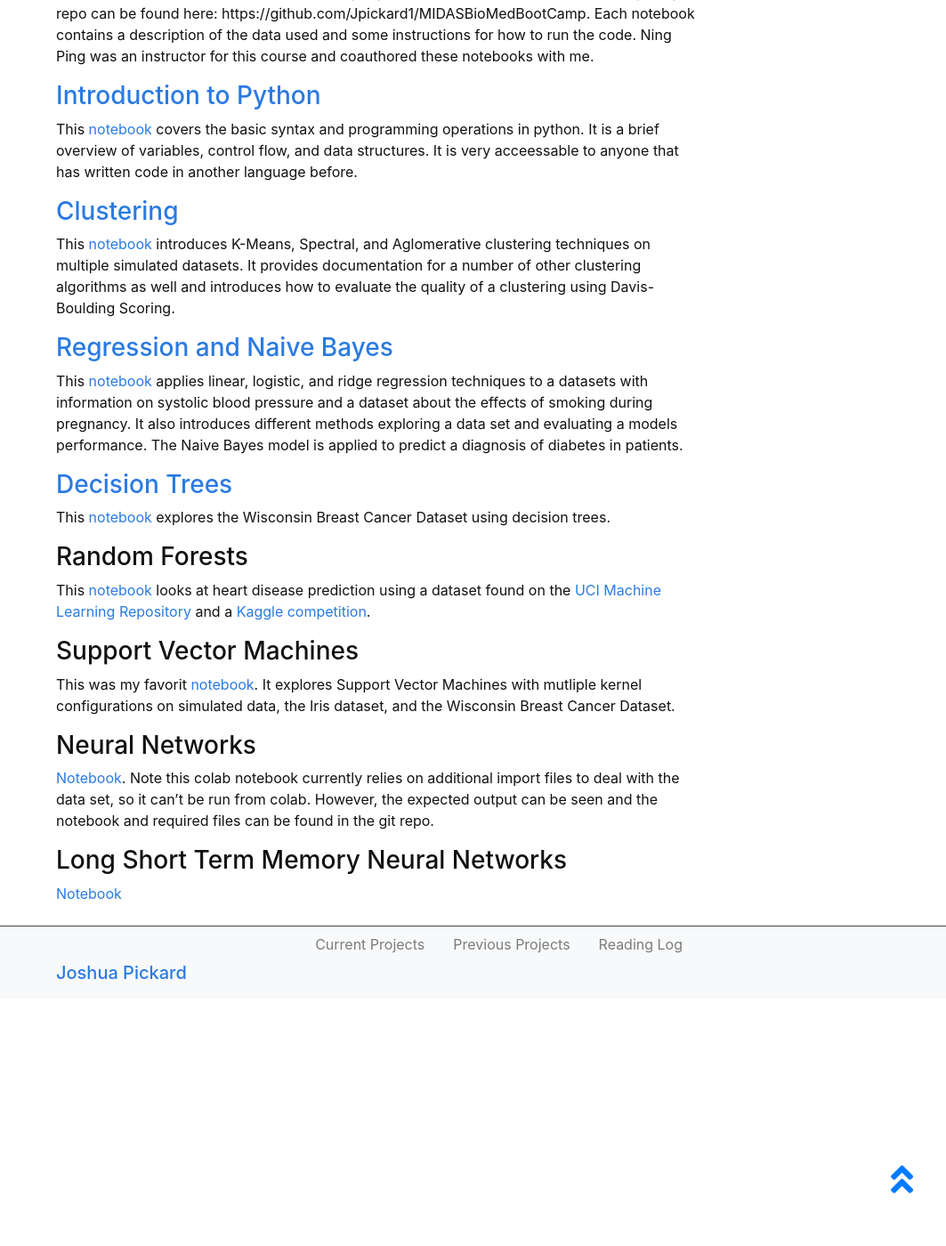
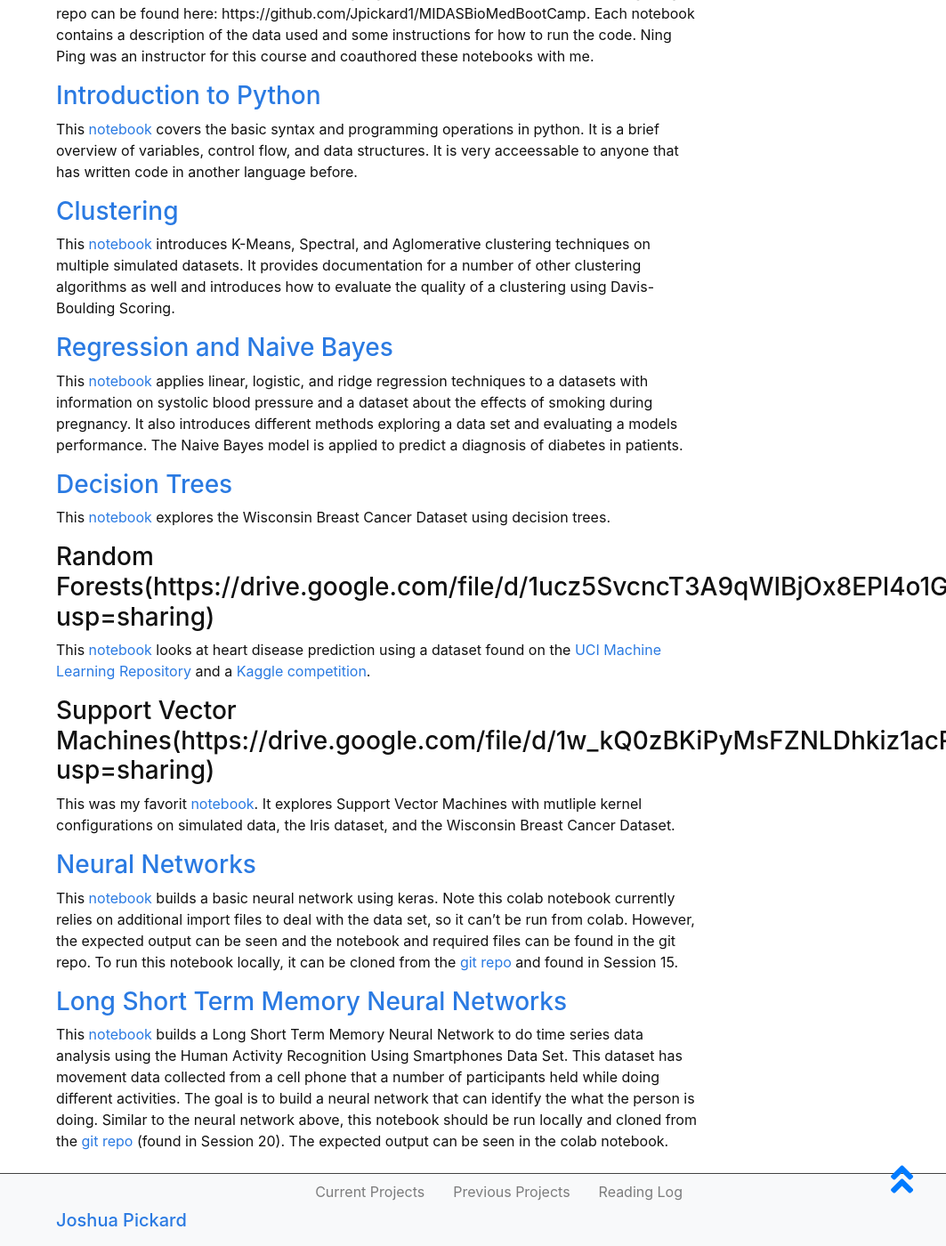
Before and after one commit to Jpickard1/jpickard1.github.io, a Jekyll site: the page built from content/previous_projects/MIDAS.md, in a window 1280 px wide and 1400 px high, scrolled down 777 px. Shown: the whole window at 89% size, without its empty margins (217-1280 px from the left). Built offline with Jekyll 4.4.1, drawn with Linux system fonts in a browser that asks for light colours; before the commit the page ends 1899 px from its top, so only the background shows below that.

Commit message:
Update MIDAS.md

```diff
--- a/content/previous_projects/MIDAS.md
+++ b/content/previous_projects/MIDAS.md
@@ -25,18 +25,18 @@ This [notebook](https://drive.google.com/file/d/1pW0dWgiDtyRJ2tjcXWl8F7MqUlm4kQW
 
 This [notebook](https://drive.google.com/file/d/1O4I8vNNR6inoTpIkDw521ELJQ8mtCfat/view?usp=sharing) explores the Wisconsin Breast Cancer Dataset using decision trees.
 
-### Random Forests
+### Random Forests(https://drive.google.com/file/d/1ucz5SvcncT3A9qWIBjOx8EPl4o1G0Zfy/view?usp=sharing)
 
 This [notebook](https://drive.google.com/file/d/1ucz5SvcncT3A9qWIBjOx8EPl4o1G0Zfy/view?usp=sharing) looks at heart disease prediction using a dataset found on the [UCI Machine Learning Repository](https://archive.ics.uci.edu/ml/datasets/heart%2BDisease) and a [Kaggle competition](https://www.kaggle.com/shahirzain/heart-disease-prediction).
 
-### Support Vector Machines
+### Support Vector Machines(https://drive.google.com/file/d/1w_kQ0zBKiPyMsFZNLDhkiz1acR7YLM84/view?usp=sharing)
 
 This was my favorit [notebook](https://drive.google.com/file/d/1w_kQ0zBKiPyMsFZNLDhkiz1acR7YLM84/view?usp=sharing). It explores Support Vector Machines with mutliple kernel configurations on simulated data, the Iris dataset, and the Wisconsin Breast Cancer Dataset.
 
-### Neural Networks
+### [Neural Networks](https://drive.google.com/file/d/1C9DwJtgmznNoGTZB8uupWbKjgD_5TQIq/view?usp=sharing)
 
-[Notebook](https://drive.google.com/file/d/1C9DwJtgmznNoGTZB8uupWbKjgD_5TQIq/view?usp=sharing). Note this colab notebook currently relies on additional import files to deal with the data set, so it can't be run from colab. However, the expected output can be seen and the notebook and required files can be found in the git repo.
+This [notebook](https://drive.google.com/file/d/1C9DwJtgmznNoGTZB8uupWbKjgD_5TQIq/view?usp=sharing) builds a basic neural network using keras. Note this colab notebook currently relies on additional import files to deal with the data set, so it can't be run from colab. However, the expected output can be seen and the notebook and required files can be found in the git repo. To run this notebook locally, it can be cloned from the [git repo](https://github.com/Jpickard1/MIDASBioMedBootCamp) and found in Session 15.
 
-### Long Short Term Memory Neural Networks
+### [Long Short Term Memory Neural Networks](https://drive.google.com/file/d/1PAYOQCvOJzn4X4MgiuWOPW7dk4fbXBu1/view?usp=sharing)
 
-[Notebook](https://drive.google.com/file/d/1PAYOQCvOJzn4X4MgiuWOPW7dk4fbXBu1/view?usp=sharing)
+This [notebook](https://drive.google.com/file/d/1PAYOQCvOJzn4X4MgiuWOPW7dk4fbXBu1/view?usp=sharing) builds a Long Short Term Memory Neural Network to do time series data analysis using the Human Activity Recognition Using Smartphones Data Set. This dataset has movement data collected from a cell phone that a number of participants held while doing different activities. The goal is to build a neural network that can identify the what the person is doing. Similar to the neural network above, this notebook should be run locally and cloned from the [git repo](https://github.com/Jpickard1/MIDASBioMedBootCamp) (found in Session 20). The expected output can be seen in the colab notebook.
```
